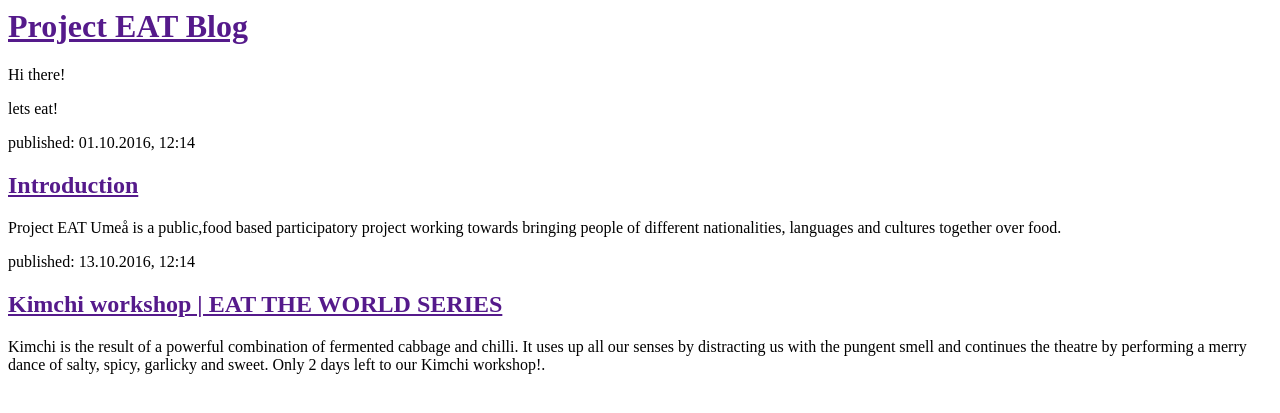
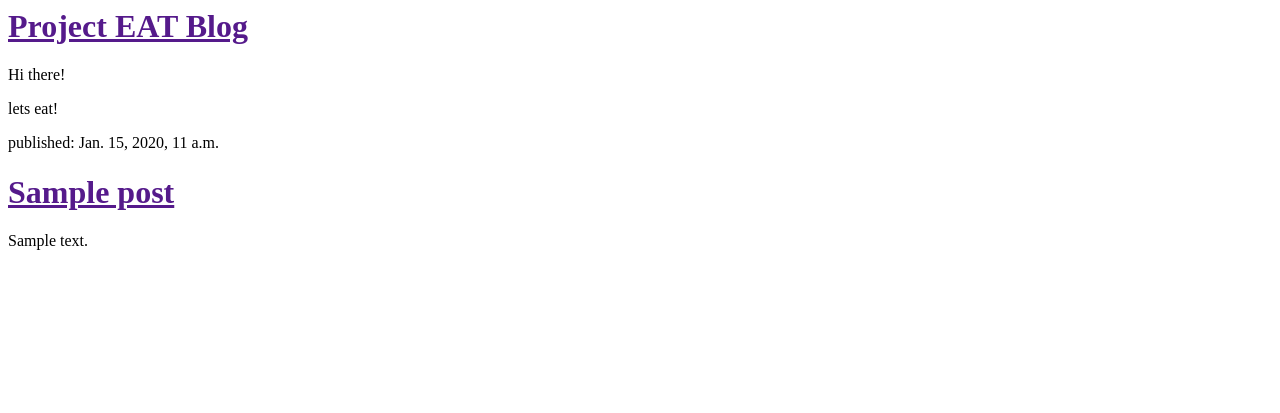
Before and after one commit to lnaqvi/my-first-blog, a Django app: template blog/templates/blog/post_list.html in a window 1280 px wide. Shown: the top 413 px of the page. Run offline with Django 3.2, Linux system fonts and the light colour scheme; the template is opened without the code that fills it: values that come from a table or form of the project are taken from there, others are empty; tables that the repository leaves empty hold one stand-in row (values such as "Sample post").

Commit message:
modified templates

```diff
--- a/blog/templates/blog/post_list.html
+++ b/blog/templates/blog/post_list.html
@@ -6,22 +6,18 @@
     	<div>
             <h1><a href="">Project EAT Blog</a></h1>
         </div>
+
         <p>Hi there!</p>
         <p>lets eat!</p>
 
         <div>
-            <p>published: 01.10.2016, 12:14</p>
-            <h2><a href="">Introduction</a></h2>
-            <p>Project EAT Umeå is a public,food based participatory project working towards bringing people of different nationalities, languages and cultures together over food.</p>
+            {% for post in posts %}
+    			<div>
+    			<p>published: {{post.published_date}}</p>
+    			<h1><a href="">{{post.title}}</a></h1>
+    			<p>{{ post.text| linebreaksbr}}</p>
+
         </div>
-
-        <div>
-            <p>published: 13.10.2016, 12:14</p>
-            <h2><a href="">Kimchi workshop | EAT THE WORLD SERIES</a></h2>
-            <p>Kimchi is the result of a powerful combination of fermented cabbage and chilli. It uses up all our senses by distracting us with the pungent smell and continues the theatre by performing a merry dance of salty, spicy, garlicky and sweet. Only 2 days left to our Kimchi workshop!.</p>
-        </div>
+        {% endfor %}
     </body>
 </html>
-
-    </body>
-</html>
```
Also changed, not shown: blog/views.py (+10 -2 lines).
